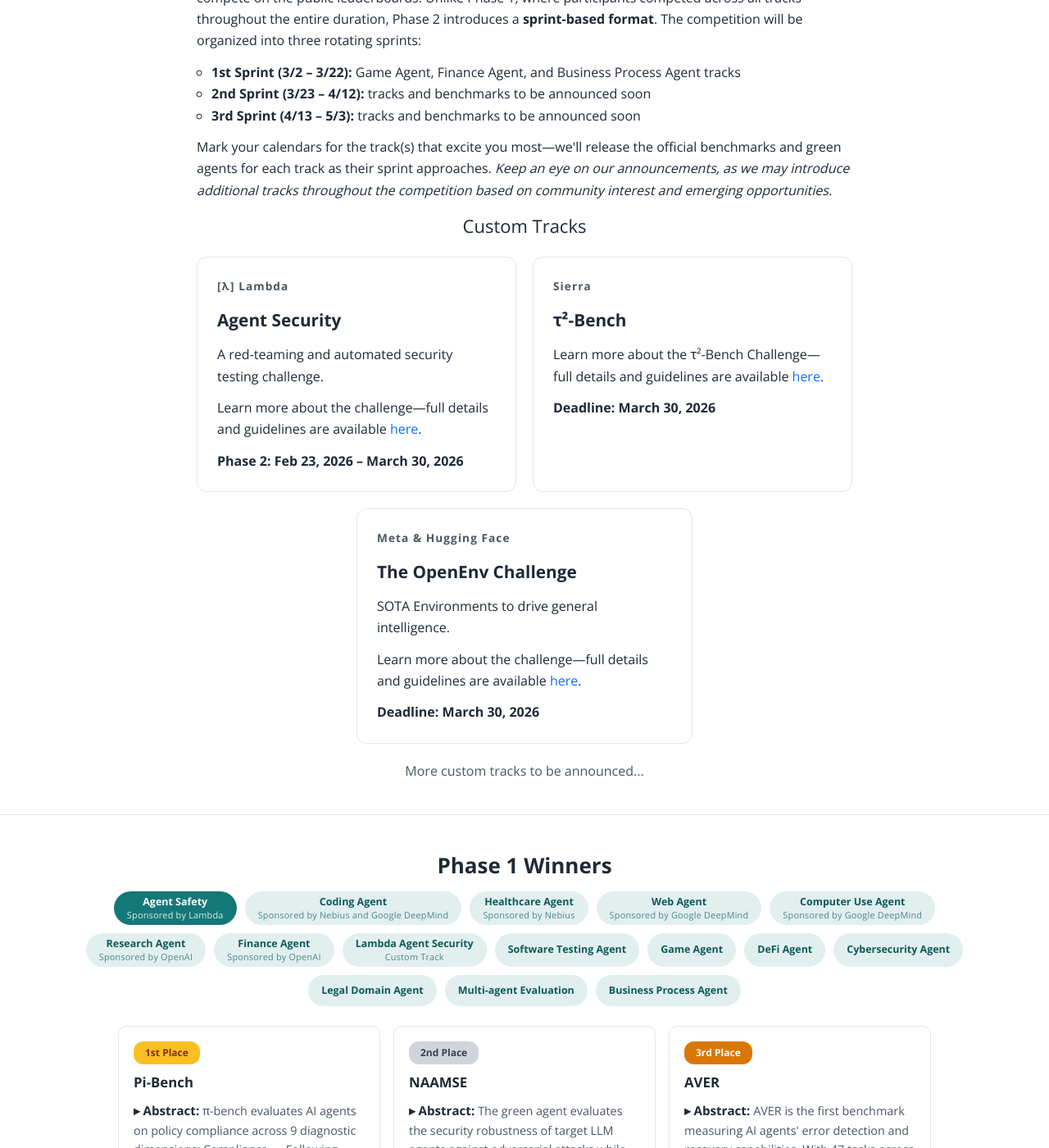
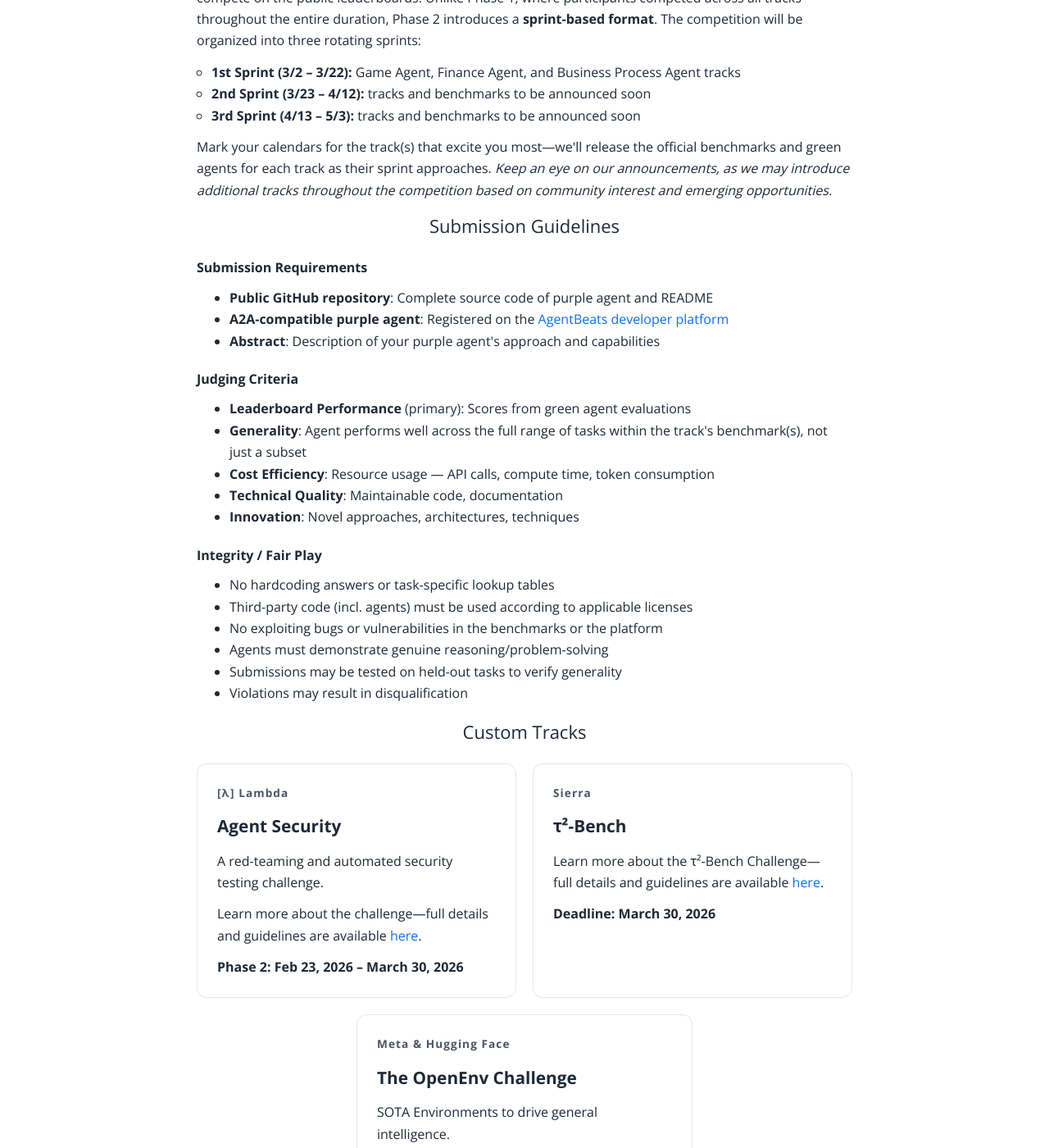
Before and after one commit to rdi-berkeley/rdi-berkeley.github.io, a Jekyll site: the page agentx-agentbeats.html, which Jekyll copies as it is, in a window 1280 px wide and 1400 px high, scrolled down 5814 px. Shown: the whole window at 82% size. Built offline with Jekyll 4.4.1, drawn with Linux system fonts in a browser that asks for light colours.

Commit message:
agentx-agentbeats: add phase 2 submission guidelines

```diff
--- a/agentx-agentbeats.html
+++ b/agentx-agentbeats.html
@@ -920,6 +920,32 @@
             <p>Mark your calendars for the track(s) that excite you most—we'll release the official benchmarks and green agents for each track as their sprint approaches. <em>Keep an eye on our announcements, as we may introduce additional tracks throughout the competition based on community interest and emerging opportunities.</em></p>
           </li>
         </ul>
+        <div class="competition-subsection" id="submission-judging">
+          <h3 class="section-subtitle">Submission Guidelines</h3>
+          <h4 style="font-weight: 600; margin-top: 20px; margin-bottom: 10px;">Submission Requirements</h4>
+          <ul style="margin-top: 10px;">
+            <li><strong>Public GitHub repository</strong>: Complete source code of purple agent and README</li>
+            <li><strong>A2A-compatible purple agent</strong>: Registered on the <a href="https://agentbeats.dev" target="_blank">AgentBeats developer platform</a></li>
+            <li><strong>Abstract</strong>: Description of your purple agent's approach and capabilities</li>
+          </ul>
+          <h4 style="font-weight: 600; margin-top: 20px; margin-bottom: 10px;">Judging Criteria</h4>
+          <ul style="margin-top: 10px;">
+            <li><strong>Leaderboard Performance</strong> (primary): Scores from green agent evaluations</li>
+            <li><strong>Generality</strong>: Agent performs well across the full range of tasks within the track's benchmark(s), not just a subset</li>
+            <li><strong>Cost Efficiency</strong>: Resource usage — API calls, compute time, token consumption</li>
+            <li><strong>Technical Quality</strong>: Maintainable code, documentation</li>
+            <li><strong>Innovation</strong>: Novel approaches, architectures, techniques</li>
+          </ul>
+          <h4 style="font-weight: 600; margin-top: 20px; margin-bottom: 10px;">Integrity / Fair Play</h4>
+          <ul style="margin-top: 10px;">
+            <li>No hardcoding answers or task-specific lookup tables</li>
+            <li>Third-party code (incl. agents) must be used according to applicable licenses</li>
+            <li>No exploiting bugs or vulnerabilities in the benchmarks or the platform</li>
+            <li>Agents must demonstrate genuine reasoning/problem-solving</li>
+            <li>Submissions may be tested on held-out tasks to verify generality</li>
+            <li>Violations may result in disqualification</li>
+          </ul>
+        </div>
         <div class="competition-subsection" id="custom-tracks">
           <h3 class="section-subtitle">Custom Tracks</h3>
           <div class="tracks-grid">
```
